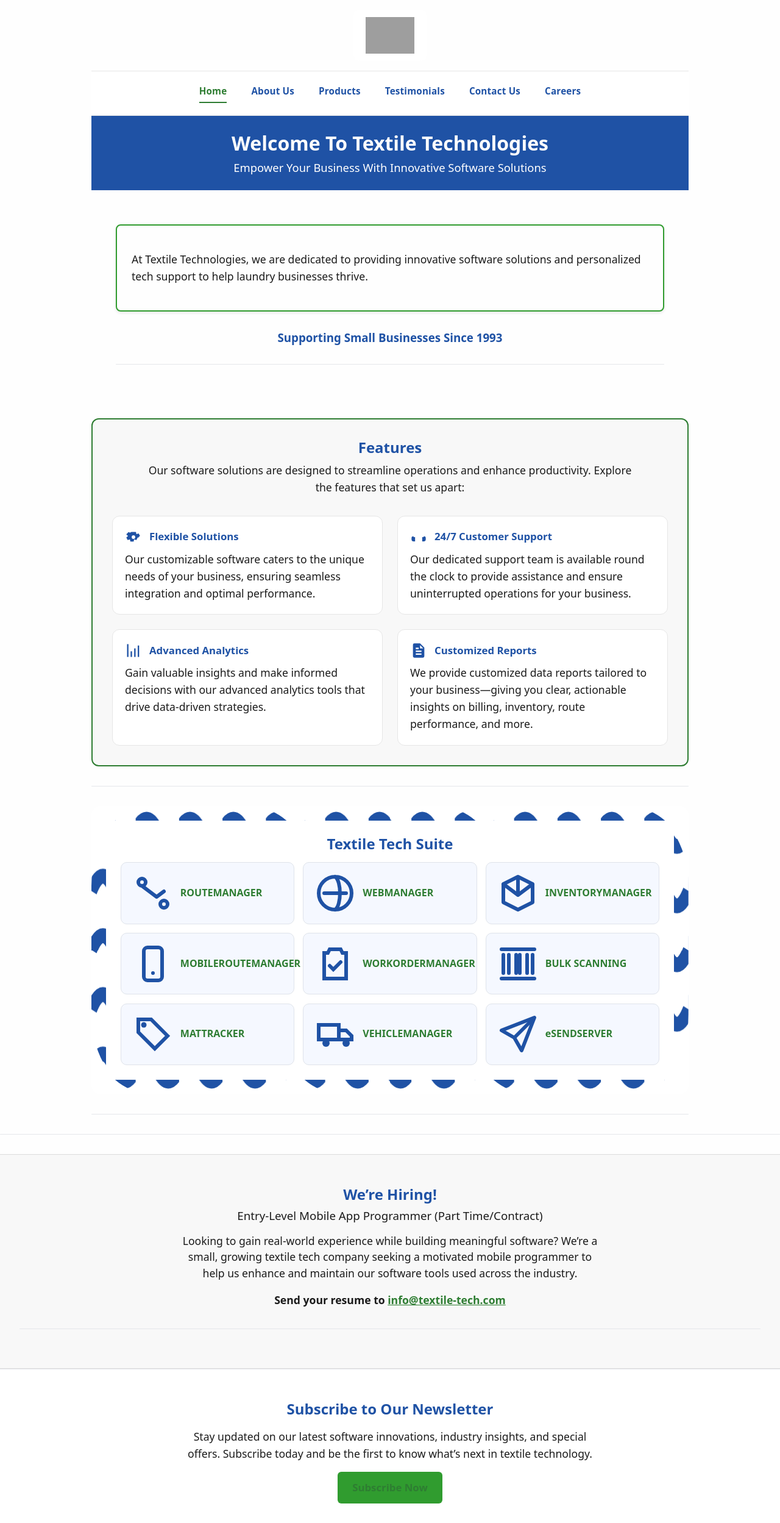
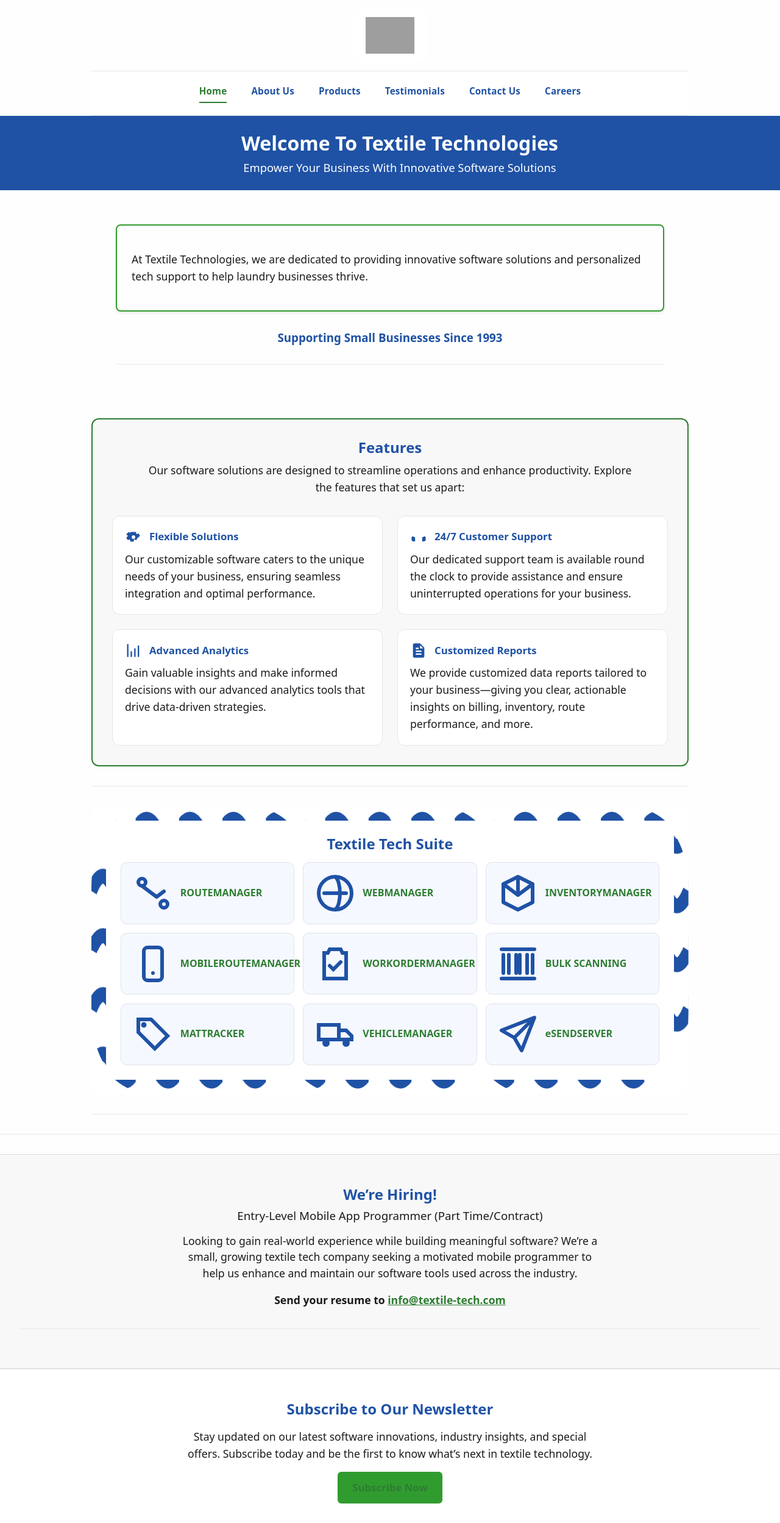
Before and after one commit to EsalvadorIT/TextileTechnologies.github.io, a Jekyll site: the page built from index.html, in a window 1280 px wide. Shown: the whole page at 61% size. Built offline with Jekyll 4.4.1, drawn with Linux system fonts in a browser that asks for light colours; grey boxes are pictures that could not be loaded.

Commit message:
Update site.scss

```diff
--- a/assets/css/site.scss
+++ b/assets/css/site.scss
@@ -34,6 +34,14 @@ hr{border:0; border-top:1px solid var(--border); margin:2rem 0}
 
 /* ===== Cards & layout helpers ===== */
 .container{max-width:980px; margin-inline:auto; padding:0 1rem}
+/* Full-width sections (break out of the centered container) */
+.full-bleed{
+  width: 100vw;
+  margin-left: calc(50% - 50vw);
+  margin-right: calc(50% - 50vw);
+  border-radius: 0;
+}
+
 .card{background:var(--card); border:1px solid var(--border); border-radius:.75rem; padding:1rem}
 .grid{display:grid; gap:1rem}
 .grid-3{grid-template-columns:repeat(auto-fit, minmax(220px, 1fr))}
```
